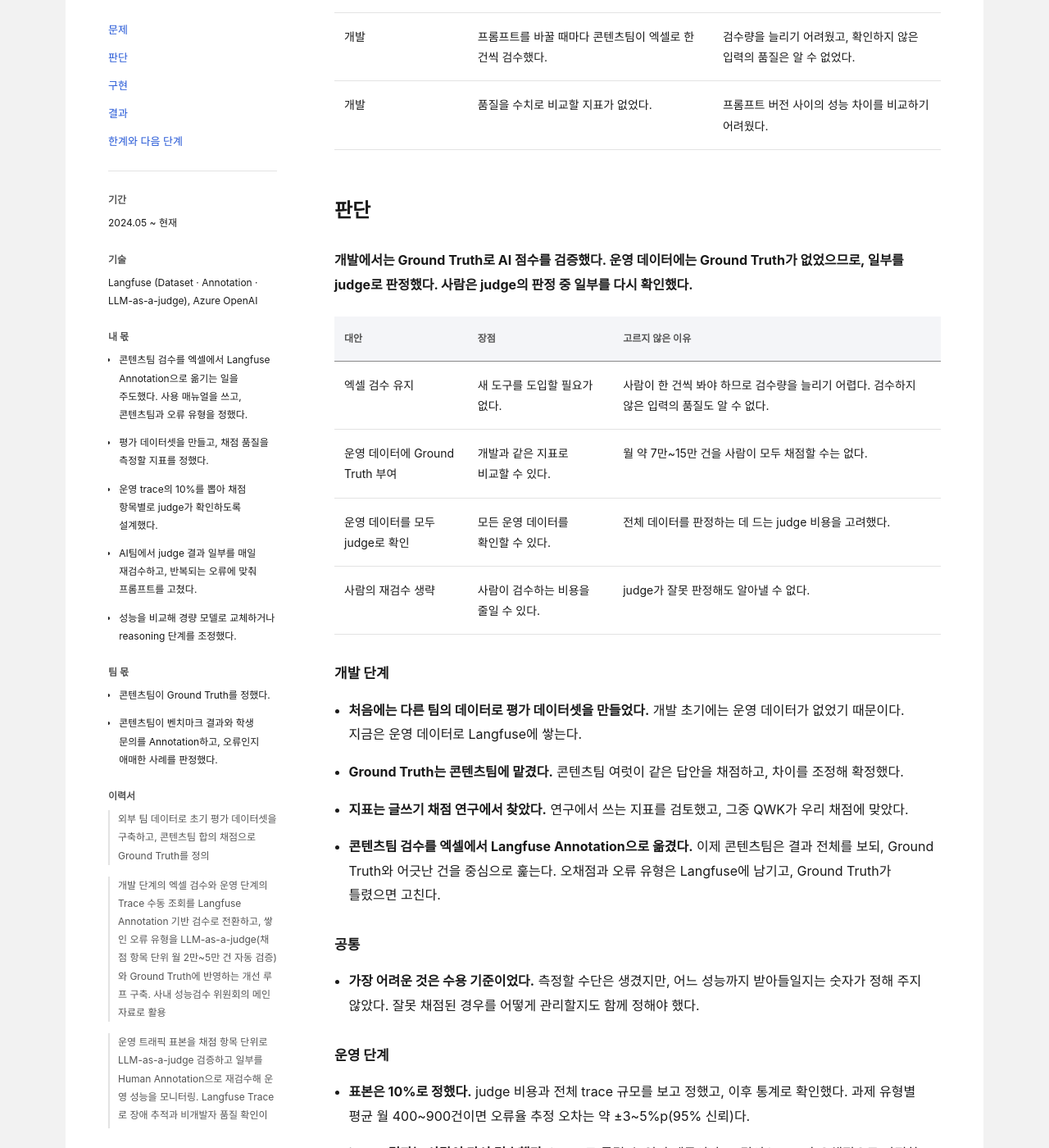
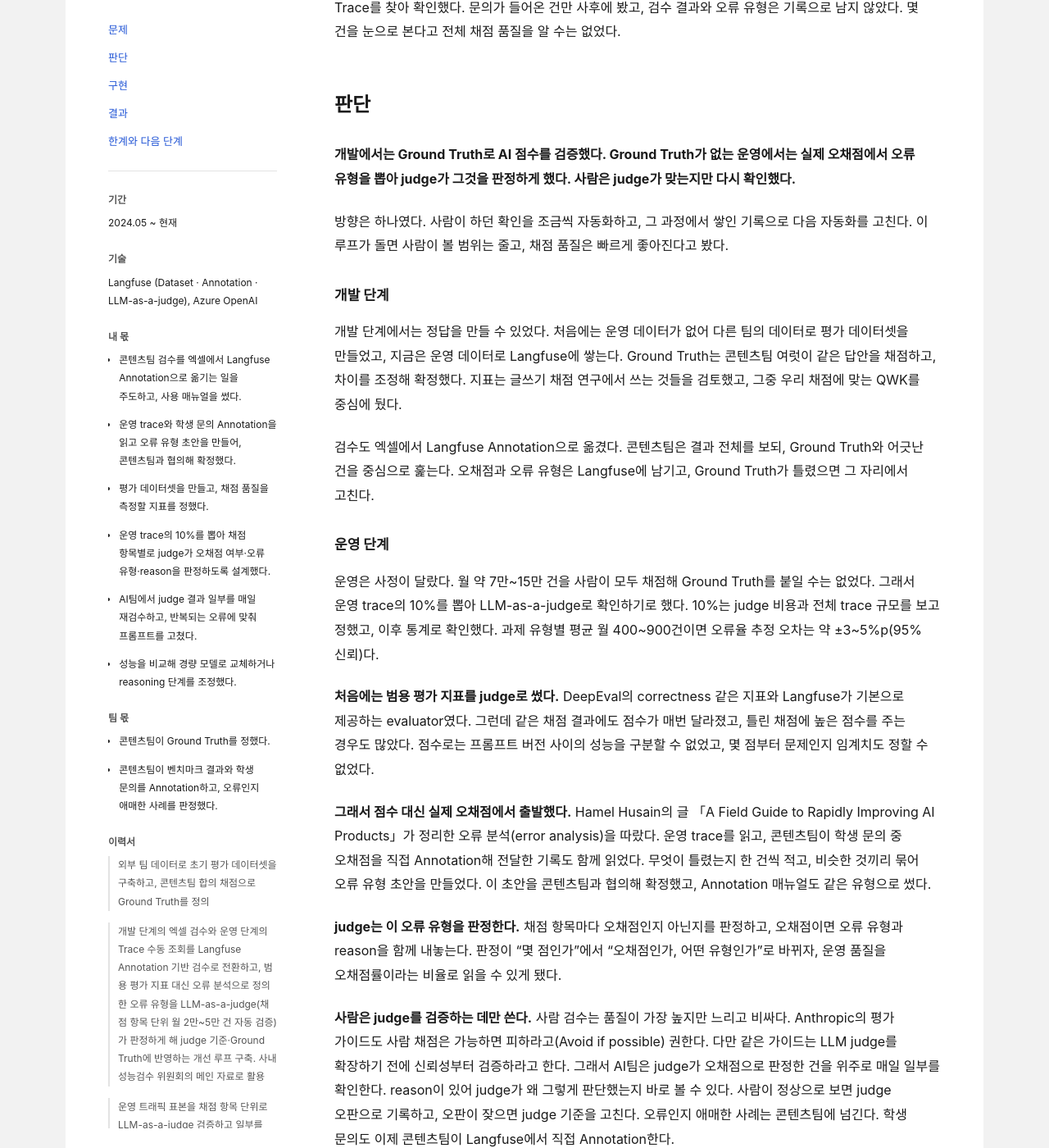
Before and after one commit to eatingbug/resume, a Jekyll site: the page built from _cases/quality-loop.md, in a window 1280 px wide and 1400 px high, scrolled down 719 px. Shown: the whole window at 82% size. Built offline with Jekyll 4.4.1, drawn with Linux system fonts in a browser that asks for light colours; some web fonts are replaced; some of the changed text lies outside the part shown.

Commit message:
사례 2: 범용 지표 judge에서 오류 유형 judge로 바꾼 과정을 서사형으로 정리
- 범용 평가 지표(DeepEval correctness, Langfuse 기본 evaluator) judge가
  성능 구분과 임계치 설정에 실패한 경험과, 오류 분석으로 오류 유형을
  정의해 judge가 오채점 여부·오류 유형·reason을 판정하게 바꾼 과정을 추가
- 본문을 섹션 구조는 유지한 채 서사형으로 다시 쓰고, 대안을 3개로 축소
- judge-사람 일치율을 judge 정밀도로 바로잡고, TPR·TNR 측정을 다음 단계로 명시
- CONTEXT.md 용어(judge 기준, 오류 유형, judge 정밀도)와 이력서 bullet 반영

Co-Authored-By: Claude Opus 5.5 <noreply@anthropic.com>
Claude-Session: https://claude.ai/code/session_01LggRP3xnCb1zkqEVdrWoxY

```diff
--- a/_cases/quality-loop.md
+++ b/_cases/quality-loop.md
@@ -3,15 +3,16 @@ title: 채점 품질 검증 루프
 slug: quality-loop
 order: 2
 question: "몇 건을 눈으로 확인하던 검수에서, 개발과 운영의 채점 품질을 측정하기까지"
-conclusion: "개발에서는 AI 점수를 Ground Truth와 비교했다. 운영에서는 채점 결과 일부를 LLM-as-a-judge로 확인하고, 그 판정 중 일부를 사람이 다시 검수했다. 검수에서 찾은 오류는 다시 평가 데이터셋과 판정 기준을 고치는 데 썼다."
-contribution: "평가 데이터셋과 품질 지표를 만들고, 운영 trace의 10%를 judge로 검증하는 절차를 설계했다. 콘텐츠팀 검수를 Langfuse로 옮기는 일을 주도했고, AI팀에서 judge 결과를 재검수하며 프롬프트를 개선했다."
+conclusion: "개발에서는 AI 점수를 Ground Truth와 비교했다. 운영에서는 처음에 범용 평가 지표를 judge로 썼지만, 점수로는 성능을 구분할 수 없었다. 그래서 실제 오채점을 분석해 오류 유형을 정하고, judge가 오류 유형을 판정하게 바꿨다. 사람은 judge 판정 일부만 다시 검수하고, 그 기록으로 평가 데이터셋과 judge 기준을 고친다."
+contribution: "평가 데이터셋과 품질 지표를 만들었다. 운영 trace와 학생 문의 기록을 분석해 오류 유형 초안을 만들고, 운영 trace의 10%를 오류 유형 judge로 검증하는 절차를 설계했다. 콘텐츠팀 검수를 Langfuse로 옮기는 일을 주도했고, AI팀에서 judge 결과를 재검수하며 프롬프트를 개선했다."
 print_breaks: ["판단", "운영-단계", "결과", "한계와-다음-단계"]
 period: 2024.05 ~ 현재
 tech: Langfuse (Dataset · Annotation · LLM-as-a-judge), Azure OpenAI
 mine:
-  - "콘텐츠팀 검수를 엑셀에서 Langfuse Annotation으로 옮기는 일을 주도했다. 사용 매뉴얼을 쓰고, 콘텐츠팀과 오류 유형을 정했다."
+  - "콘텐츠팀 검수를 엑셀에서 Langfuse Annotation으로 옮기는 일을 주도하고, 사용 매뉴얼을 썼다."
+  - "운영 trace와 학생 문의 Annotation을 읽고 오류 유형 초안을 만들어, 콘텐츠팀과 협의해 확정했다."
   - "평가 데이터셋을 만들고, 채점 품질을 측정할 지표를 정했다."
-  - "운영 trace의 10%를 뽑아 채점 항목별로 judge가 확인하도록 설계했다."
+  - "운영 trace의 10%를 뽑아 채점 항목별로 judge가 오채점 여부·오류 유형·reason을 판정하도록 설계했다."
   - "AI팀에서 judge 결과 일부를 매일 재검수하고, 반복되는 오류에 맞춰 프롬프트를 고쳤다."
   - "성능을 비교해 경량 모델로 교체하거나 reasoning 단계를 조정했다."
 team:
@@ -19,58 +20,60 @@ team:
   - "콘텐츠팀이 벤치마크 결과와 학생 문의를 Annotation하고, 오류인지 애매한 사례를 판정했다."
 bullets:
   - 외부 팀 데이터로 초기 평가 데이터셋을 구축하고, 콘텐츠팀 합의 채점으로 Ground Truth를 정의
-  - 개발 단계의 엑셀 검수와 운영 단계의 Trace 수동 조회를 Langfuse Annotation 기반 검수로 전환하고, 쌓인 오류 유형을 LLM-as-a-judge(채점 항목 단위 월 2만~5만 건 자동 검증)와 Ground Truth에 반영하는 개선 루프 구축. 사내 성능검수 위원회의 메인 자료로 활용
+  - 개발 단계의 엑셀 검수와 운영 단계의 Trace 수동 조회를 Langfuse Annotation 기반 검수로 전환하고, 범용 평가 지표 대신 오류 분석으로 정의한 오류 유형을 LLM-as-a-judge(채점 항목 단위 월 2만~5만 건 자동 검증)가 판정하게 해 judge 기준·Ground Truth에 반영하는 개선 루프 구축. 사내 성능검수 위원회의 메인 자료로 활용
   - 운영 트래픽 표본을 채점 항목 단위로 LLM-as-a-judge 검증하고 일부를 Human Annotation으로 재검수해 운영 성능을 모니터링. Langfuse Trace로 장애 추적과 비개발자 품질 확인이 가능하도록 전환
   - 성능 평가로 기능별 품질 차이를 검증해 경량 모델 교체·reasoning 단계 조정으로 비용 최적화 (모델 교체 기능 94% 절감)
 ---
 
 ## 문제
 
-LLM은 같은 답안을 다시 채점해도 다른 점수를 줄 수 있다. 그런데 당시에는 개발 중에도, 운영 중에도 사람이 결과를 하나씩 열어 확인했다. 몇 건을 눈으로 본다고 전체 채점 품질을 알 수는 없었다.
+LLM은 같은 답안을 다시 채점해도 다른 점수를 줄 수 있다. 그래서 채점 품질을 계속 확인해야 했다. 하지만 처음에는 사람이 결과를 하나씩 열어 보는 것이 전부였다.
 
-| 단계 | 이전 방식 | 영향 |
-|---|---|---|
-| 운영 | Langfuse Trace를 하나씩 열어 확인했다. | 운영 전반의 채점 품질을 파악할 수 없었다. |
-| 운영 | 학생 문의가 오면 콘텐츠팀이 학생 ID와 토픽을 전달했다. AI팀은 해당 Trace를 찾아 확인했다. | 문의가 들어온 건만 사후에 확인했다. 검수 결과와 오류 유형은 기록으로 쌓이지 않았다. |
-| 개발 | 프롬프트를 바꿀 때마다 콘텐츠팀이 엑셀로 한 건씩 검수했다. | 검수량을 늘리기 어려웠고, 확인하지 않은 입력의 품질은 알 수 없었다. |
-| 개발 | 품질을 수치로 비교할 지표가 없었다. | 프롬프트 버전 사이의 성능 차이를 비교하기 어려웠다. |
+개발 중에는 프롬프트를 바꿀 때마다 콘텐츠팀이 엑셀로 결과를 한 건씩 검수했다. 과제 유형 × 채점 항목당 20~30건이 한계였다. 품질을 수치로 비교할 지표도 없어서, 프롬프트 버전 사이에 무엇이 나아졌는지 말하기 어려웠다.
+
+운영에서는 더 늦게 알았다. 학생 문의가 오면 콘텐츠팀이 학생 ID와 토픽을 전달했고, AI팀이 해당 Langfuse Trace를 찾아 확인했다. 문의가 들어온 건만 사후에 봤고, 검수 결과와 오류 유형은 기록으로 남지 않았다. 몇 건을 눈으로 본다고 전체 채점 품질을 알 수는 없었다.
 
 ## 판단
 
-**개발에서는 Ground Truth로 AI 점수를 검증했다. 운영 데이터에는 Ground Truth가 없었으므로, 일부를 judge로 판정했다. 사람은 judge의 판정 중 일부를 다시 확인했다.**
+**개발에서는 Ground Truth로 AI 점수를 검증했다. Ground Truth가 없는 운영에서는 실제 오채점에서 오류 유형을 뽑아 judge가 그것을 판정하게 했다. 사람은 judge가 맞는지만 다시 확인했다.**
+
+방향은 하나였다. 사람이 하던 확인을 조금씩 자동화하고, 그 과정에서 쌓인 기록으로 다음 자동화를 고친다. 이 루프가 돌면 사람이 볼 범위는 줄고, 채점 품질은 빠르게 좋아진다고 봤다.
+
+### 개발 단계
+
+개발 단계에서는 정답을 만들 수 있었다. 처음에는 운영 데이터가 없어 다른 팀의 데이터로 평가 데이터셋을 만들었고, 지금은 운영 데이터로 Langfuse에 쌓는다. Ground Truth는 콘텐츠팀 여럿이 같은 답안을 채점하고, 차이를 조정해 확정했다. 지표는 글쓰기 채점 연구에서 쓰는 것들을 검토했고, 그중 우리 채점에 맞는 QWK를 중심에 뒀다.
+
+검수도 엑셀에서 Langfuse Annotation으로 옮겼다. 콘텐츠팀은 결과 전체를 보되, Ground Truth와 어긋난 건을 중심으로 훑는다. 오채점과 오류 유형은 Langfuse에 남기고, Ground Truth가 틀렸으면 그 자리에서 고친다.
+
+### 운영 단계
+
+운영은 사정이 달랐다. 월 약 7만~15만 건을 사람이 모두 채점해 Ground Truth를 붙일 수는 없었다. 그래서 운영 trace의 10%를 뽑아 LLM-as-a-judge로 확인하기로 했다. 10%는 judge 비용과 전체 trace 규모를 보고 정했고, 이후 통계로 확인했다. 과제 유형별 평균 월 400~900건이면 오류율 추정 오차는 약 ±3~5%p(95% 신뢰)다.
+
+**처음에는 범용 평가 지표를 judge로 썼다.** DeepEval의 correctness 같은 지표와 Langfuse가 기본으로 제공하는 evaluator였다. 그런데 같은 채점 결과에도 점수가 매번 달라졌고, 틀린 채점에 높은 점수를 주는 경우도 많았다. 점수로는 프롬프트 버전 사이의 성능을 구분할 수 없었고, 몇 점부터 문제인지 임계치도 정할 수 없었다.
+
+**그래서 점수 대신 실제 오채점에서 출발했다.** Hamel Husain의 글 「A Field Guide to Rapidly Improving AI Products」가 정리한 오류 분석(error analysis)을 따랐다. 운영 trace를 읽고, 콘텐츠팀이 학생 문의 중 오채점을 직접 Annotation해 전달한 기록도 함께 읽었다. 무엇이 틀렸는지 한 건씩 적고, 비슷한 것끼리 묶어 오류 유형 초안을 만들었다. 이 초안을 콘텐츠팀과 협의해 확정했고, Annotation 매뉴얼도 같은 유형으로 썼다.
+
+**judge는 이 오류 유형을 판정한다.** 채점 항목마다 오채점인지 아닌지를 판정하고, 오채점이면 오류 유형과 reason을 함께 내놓는다. 판정이 "몇 점인가"에서 "오채점인가, 어떤 유형인가"로 바뀌자, 운영 품질을 오채점률이라는 비율로 읽을 수 있게 됐다.
+
+**사람은 judge를 검증하는 데만 쓴다.** 사람 검수는 품질이 가장 높지만 느리고 비싸다. Anthropic의 평가 가이드도 사람 채점은 가능하면 피하라고(Avoid if possible) 권한다. 다만 같은 가이드는 LLM judge를 확장하기 전에 신뢰성부터 검증하라고 한다. 그래서 AI팀은 judge가 오채점으로 판정한 건을 위주로 매일 일부를 확인한다. reason이 있어 judge가 왜 그렇게 판단했는지 바로 볼 수 있다. 사람이 정상으로 보면 judge 오판으로 기록하고, 오판이 잦으면 judge 기준을 고친다. 오류인지 애매한 사례는 콘텐츠팀에 넘긴다. 학생 문의도 이제 콘텐츠팀이 Langfuse에서 직접 Annotation한다.
+
+운영 judge를 설계하며 검토한 대안은 다음과 같다.
 
 | 대안 | 장점 | 고르지 않은 이유 |
 |---|---|---|
-| 엑셀 검수 유지 | 새 도구를 도입할 필요가 없다. | 사람이 한 건씩 봐야 하므로 검수량을 늘리기 어렵다. 검수하지 않은 입력의 품질도 알 수 없다. |
-| 운영 데이터에 Ground Truth 부여 | 개발과 같은 지표로 비교할 수 있다. | 월 약 7만~15만 건을 사람이 모두 채점할 수는 없다. |
-| 운영 데이터를 모두 judge로 확인 | 모든 운영 데이터를 확인할 수 있다. | 전체 데이터를 판정하는 데 드는 judge 비용을 고려했다. |
-| 사람의 재검수 생략 | 사람이 검수하는 비용을 줄일 수 있다. | judge가 잘못 판정해도 알아낼 수 없다. |
-
-### 개발 단계
-
-- **처음에는 다른 팀의 데이터로 평가 데이터셋을 만들었다.** 개발 초기에는 운영 데이터가 없었기 때문이다. 지금은 운영 데이터로 Langfuse에 쌓는다.
-- **Ground Truth는 콘텐츠팀에 맡겼다.** 콘텐츠팀 여럿이 같은 답안을 채점하고, 차이를 조정해 확정했다.
-- **지표는 글쓰기 채점 연구에서 찾았다.** 연구에서 쓰는 지표를 검토했고, 그중 QWK가 우리 채점에 맞았다.
-- **콘텐츠팀 검수를 엑셀에서 Langfuse Annotation으로 옮겼다.** 이제 콘텐츠팀은 결과 전체를 보되, Ground Truth와 어긋난 건을 중심으로 훑는다. 오채점과 오류 유형은 Langfuse에 남기고, Ground Truth가 틀렸으면 고친다.
-
-### 공통
-
-- **가장 어려운 것은 수용 기준이었다.** 측정할 수단은 생겼지만, 어느 성능까지 받아들일지는 숫자가 정해 주지 않았다. 잘못 채점된 경우를 어떻게 관리할지도 함께 정해야 했다.
-
-### 운영 단계
-
-- **표본은 10%로 정했다.** judge 비용과 전체 trace 규모를 보고 정했고, 이후 통계로 확인했다. 과제 유형별 평균 월 400~900건이면 오류율 추정 오차는 약 ±3~5%p(95% 신뢰)다.
-- **judge 결과는 사람이 다시 검수했다.** judge도 틀릴 수 있기 때문이다. AI팀이 judge가 오채점으로 판정한 건을 위주로 매일 일부를 확인한다. 사람이 정상으로 보면 judge 오판으로 기록하고, 오판이 잦으면 judge 기준을 고친다. 오류인지 애매한 사례는 콘텐츠팀에 넘긴다.
-- **학생 문의도 콘텐츠팀이 Langfuse에서 직접 Annotation한다.** 전에는 AI팀이 Trace를 대신 찾아 줬다. 이 방식을 바꾸려고 Annotation 매뉴얼을 쓰고, 오류 유형을 콘텐츠팀과 협의해 정했다.
+| 범용 평가 지표 judge를 유지하고 임계치만 조정 | 라이브러리 지표를 바로 쓸 수 있어, 판정 기준을 직접 만들 필요가 없다. | 같은 채점에도 점수가 흔들리고, 틀린 채점에 높은 점수를 줬다. 임계치를 어디에 두어도 성능을 구분하지 못했다. |
+| judge가 직접 다시 채점해 AI 점수와 비교 | 채점 결과와 같은 척도로 비교할 수 있다. | judge도 같은 LLM 채점의 변동을 가진다. 점수가 다르다는 것만 알 뿐, 왜 틀렸는지는 남지 않는다. |
+| 사람의 재검수 생략 | 사람이 검수하는 시간과 비용을 줄일 수 있다. | judge가 잘못 판정해도 알아낼 수 없다. judge를 믿고 확장하려면 먼저 검증해야 한다. |
 
 ## 구현
 
 {% include diagrams/quality-loop.html %}
 
-- **먼저 검수 기록의 분류를 하나로 맞췄다.** 개발 중의 벤치마크 검수, 운영 judge의 재검수, 학생 문의 검수에 같은 오류 유형을 쓴다.
-- **쌓인 기록으로 판정 기준을 고쳤다.** 오류 유형을 보고 judge 기준과 Ground Truth를 수정한다. 오채점 사례는 평가 데이터셋에 추가한다.
-- **반복되는 오채점은 프롬프트로 고쳤다.** 대시보드로 오채점률을 보고, 임계치를 넘으면 Slack·Email 알림을 받는다. 같은 오류가 반복되면 프롬프트를 개선한다.
-- **품질을 비교할 수 있게 되자 비용도 줄일 수 있었다.** 기능별 벤치마크를 기준 버전과 비교했다. 차이가 작은 기능은 경량 모델로 교체하거나 reasoning 단계를 조정했다.
+루프는 검수 기록의 분류를 하나로 맞추는 데서 시작했다. 개발 중의 벤치마크 검수, 운영 judge의 재검수, 학생 문의 검수가 모두 같은 오류 유형을 쓴다. 그래서 어디서 찾은 오채점이든 같은 자리에 모인다.
+
+쌓인 기록은 다시 시스템으로 돌아간다. 오채점 사례는 평가 데이터셋에 추가하고, Ground Truth가 틀렸으면 고친다. judge 오판이 반복되면 judge 기준을 고친다. 같은 오류 유형이 반복되면 judge의 reason을 근거로 프롬프트를 개선한다. 오채점률은 대시보드로 보고, 임계치를 넘으면 Slack·Email 알림을 받는다.
+
+품질을 비교할 수 있게 되자 비용도 줄일 수 있었다. 기능별 벤치마크를 기준 버전과 비교했고, 차이가 작은 기능은 경량 모델로 교체하거나 reasoning 단계를 조정했다.
 
 운영에서 찾은 오채점은 평가 데이터셋과 판정 기준을 고치는 근거가 됐다. 남은 문제는 고친 프롬프트를 어떻게 안전하게 내보내느냐였다. 변경 전후를 비교하고 운영에 반영할 절차가 필요했다. [사례 3]({{ '/portfolio/prompt-cicd-gate/' | absolute_url }})에서는 이 평가 수단을 변경 검증과 배포에 연결한 과정을 다룬다.
 
@@ -79,8 +82,9 @@ LLM은 같은 답안을 다시 채점해도 다른 점수를 줄 수 있다. 그
 | 항목 | 이전 | 이후 |
 |---|---|---|
 | 운영 검증 범위 | 문의가 들어온 건만 Trace로 확인했다. | 운영 trace의 10%를 뽑아 judge로 확인한다. 채점 항목 단위로 월 2만~5만 건이다. |
+| 운영 judge 판정 | 범용 평가 지표의 점수였다. 같은 채점에도 점수가 흔들렸다. | 오채점 여부와, 오채점이면 오류 유형·reason을 판정한다. |
 | 개발 검증 범위 | 과제 유형 × 채점 항목당 20~30건을 확인했다. 변경할 때마다 콘텐츠팀이 엑셀로 다시 검수했다. | 과제 유형 × 채점 항목당 최소 50~100건을 Ground Truth와 자동으로 비교한다. |
-| 품질 판단 | 사람이 결과를 눈으로 확인했다. | 개발에서는 QWK·AAR·MAE를 쓴다. 운영에서는 오채점률과 judge-사람 일치율을 본다. |
+| 품질 판단 | 사람이 결과를 눈으로 확인했다. | 개발에서는 QWK·AAR·MAE를 쓴다. 운영에서는 오채점률과 judge 정밀도를 본다. |
 | 오채점을 아는 시점 | 학생 문의가 들어온 뒤에 알 수 있었다. | 오채점률이 임계치를 넘으면 알림을 받는다. |
 | 검수 기록 | 기록이 남지 않았다. | Langfuse에 오류 유형별로 기록한다. 사내 성능검수 위원회의 메인 자료로 활용한다. |
 | 비용 | 기능별 품질 차이를 비교할 근거가 없었다. | 모델을 교체한 기능의 단가를 94% 줄였다. 전체 비용의 절감률은 아니다. |
@@ -89,11 +93,12 @@ LLM은 같은 답안을 다시 채점해도 다른 점수를 줄 수 있다. 그
 |---|---|---|
 | QWK·AAR·MAE (개발) | AI 점수를 Ground Truth와 비교한다. QWK는 우연 일치를 보정한 일치도, AAR은 ±1점 이내 비율, MAE는 평균 점수 차이다. | 콘텐츠팀의 합의 점수를 기준으로 삼는다. 전문가 간 일치도와 기준 버전도 함께 비교한다. |
 | 오채점률 (운영) | judge가 오채점으로 판정한 채점 항목의 비율이다. | 팀이 정한 임계치와 비교한다. |
-| judge-사람 일치율 (운영) | judge가 오채점으로 판정한 건 중 사람이 동의한 비율이다. | AI팀이 재검수한다. 판정이 애매한 사례는 콘텐츠팀이 확인한다. |
+| judge 정밀도 (운영) | judge가 오채점으로 판정한 건 중 사람이 동의한 비율이다. judge가 정상으로 넘긴 건은 보지 않는다. | AI팀이 재검수한다. 판정이 애매한 사례는 콘텐츠팀이 확인한다. |
 
 ## 한계와 다음 단계
 
-- **수용 기준은 아직 숫자로 확정하지 못했다.** 객관적인 기준이 없기 때문이다. 팀 논의를 거듭하며 알림과 평가 게이트의 임계치를 조정하고 있다.
+- **점수 임계치 문제는 사라졌지만, 수용 기준은 아직 숫자로 확정하지 못했다.** 이제 품질을 오채점률이라는 비율로 본다. 그래도 몇 %까지 받아들일지는 객관적인 기준이 없다. 팀 논의를 거듭하며 알림과 평가 게이트의 임계치를 조정하고 있다.
+- **전환의 효과는 수치로 비교하지 못했다.** 범용 지표 judge는 점수 자체가 흔들려 비교할 기준선이 되지 못했다. 전환의 근거는 그 점수를 직접 확인한 정성적 관찰이다.
+- **judge가 놓친 오채점은 잘 보이지 않는다.** 사람은 judge가 오채점으로 판정한 건을 위주로 본다. 그래서 judge 정밀도는 알지만, judge가 실제 오채점을 얼마나 잡는지(TPR)와 정상을 정상으로 두는지(TNR)는 모른다. judge가 정상으로 넘긴 오채점은 학생 문의로만 일부 잡힌다. 다음 단계는 이미 쌓인 콘텐츠팀 Annotation(벤치마크·학생 문의)으로 TPR·TNR을 측정하는 것이다. 이 값이 안정된 과제 유형부터 사람 재검수를 줄여 갈 계획이다.
 - **평가 데이터셋은 아직 작다.** 그래서 드문 오류 유형은 빠져 있을 수 있다. 테스트 비용 때문에 케이스를 크게 늘리지는 않고, 운영에서 확인한 오채점 사례를 골라 추가한다.
-- **judge가 놓친 오채점은 잘 보이지 않는다.** 사람은 judge가 오채점으로 판정한 건을 위주로 본다. 그래서 judge가 정상으로 넘긴 오채점은 학생 문의로만 일부 잡힌다.
 - **이용량이 적은 과제 유형은 표본도 부족하다.** 과제 유형별 트래픽이 고르지 않기 때문이다. 다음 단계는 층화 표본 추출이다.
--- a/_data/resume.yml
+++ b/_data/resume.yml
@@ -43,7 +43,7 @@ experience:
         case: quality-loop
         bullets:
           - 평가 데이터셋·콘텐츠팀 합의 Ground Truth 구축, 수동 검수를 Langfuse Annotation으로 전환
-          - 운영 표본을 LLM-as-a-judge로 채점 항목 단위 월 2만~5만 건 검증하고 일부를 Human Annotation으로 재검수. 오류 유형을 judge 기준·Ground Truth에 반영
+          - 범용 평가 지표 대신 오류 분석으로 정의한 오류 유형을 LLM-as-a-judge가 판정하게 해 운영 표본을 채점 항목 단위 월 2만~5만 건 검증하고, 일부를 Human Annotation으로 재검수해 judge 기준·Ground Truth에 반영
       - title: LLMOps 플랫폼
         case: prompt-cicd-gate
         bullets:
--- a/_includes/diagrams/quality-loop.html
+++ b/_includes/diagrams/quality-loop.html
@@ -29,7 +29,7 @@
   <line x1="328" y1="138" x2="312" y2="138" marker-end="url(#ql-arrow)"/>
   <rect x="328" y="116" width="140" height="44" rx="6"/>
   <text x="398" y="135" fill="currentColor" stroke="none">LLM-as-a-judge</text>
-  <text x="398" y="152" fill="currentColor" stroke="none" font-size="11" fill-opacity=".7">오채점 판정</text>
+  <text x="398" y="152" fill="currentColor" stroke="none" font-size="11" fill-opacity=".7">오류 유형 · reason 판정</text>
 
   <rect x="170" y="182" width="140" height="44" rx="6"/>
   <text x="240" y="201" fill="currentColor" stroke="none">학생 문의</text>
@@ -58,7 +58,7 @@
   <text x="240" y="381" fill="currentColor" stroke="none">오류 유형</text>
   <rect x="328" y="354" width="140" height="44" rx="6"/>
   <text x="398" y="373" fill="currentColor" stroke="none">judge 오판</text>
-  <text x="398" y="390" fill="currentColor" stroke="none" font-size="11" fill-opacity=".7">judge-사람 일치율 집계</text>
+  <text x="398" y="390" fill="currentColor" stroke="none" font-size="11" fill-opacity=".7">judge 정밀도 집계</text>
 
   <polyline points="240,398 240,420 4,420 4,52 10,52" class="pf-accent" stroke-width="2" marker-end="url(#ql-arrow-accent)"/>
   <polyline points="468,376 476,376 476,138 470,138" class="pf-accent" stroke-width="2" marker-end="url(#ql-arrow-accent)"/>
```
Also changed, not shown: CONTEXT.md (+7 -3 lines).
